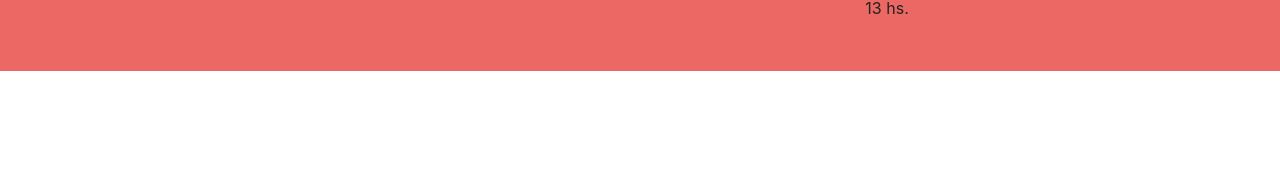
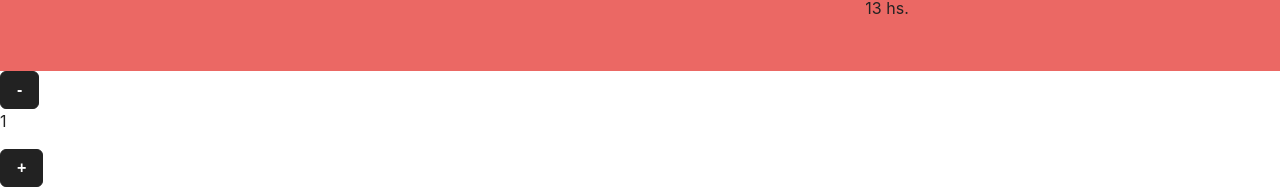
Before and after one commit to NighttCrow/Proyecto-React, a React (Create React App) app: page / in a window 1280 px wide. Shown: the part 5292-5479 px from the top of the page. Before the commit the page ends 5363 px from the top, so only its background shows below. Built offline with nearby package versions, Linux system fonts and the light colour scheme; a web font is replaced by a local one.

Commit message:
Se creo el componente Contador y su codigo

```diff
--- a/src/components/App.jsx
+++ b/src/components/App.jsx
@@ -1,7 +1,9 @@
 import Navbar from './Navbar/Navbar';
 import Footer from './Footer/Footer';
 import ProductListContainer from './ProductListContainer/ProductListContainer';
+import Contador from './Contador/Contador';
 import './App.css';
+
 
 function App() {
   return (
@@ -9,6 +11,7 @@ function App() {
       <Navbar />
       <ProductListContainer />
       <Footer />
+      <Contador />
 
     </div>
   );
--- /dev/null
+++ b/src/components/Contador/Contador.jsx
@@ -0,0 +1,16 @@
+import { useState } from "react";
+const Contador = () => {
+    const [cont, setCont] = useState (1)
+    const disCont = () => cont > 1 && setCont(cont-1)
+    const aumCont = () => cont < 10 && setCont(cont+1)
+
+
+    return (<> <button onClick={() => disCont(cont - 1)} className= "btn btn-dark">-</button>
+    <p>{cont}</p>
+    <button onClick={() => aumCont(cont + 1)} className="btn btn-dark">+</button></>
+
+    )
+
+
+}
+export default Contador;
```
